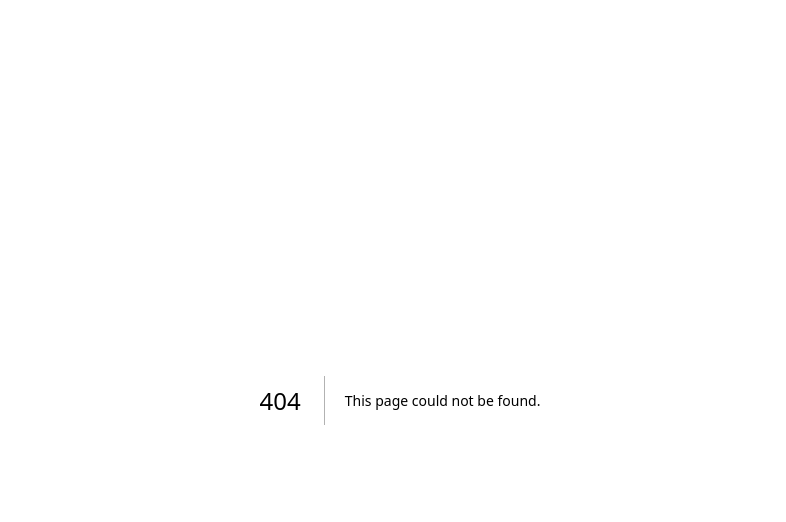
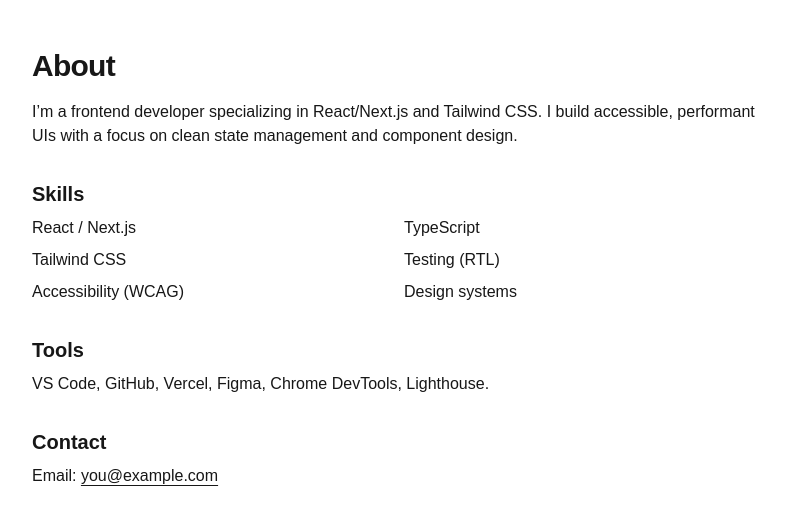
Before and after one commit to Inamarie84/portfolio2, a Next.js app: page /about in a window 1280 px wide. Before the commit this address had no page. Shown: the top 522 px of the page, without its empty margins (240-1026 px from the left). Built offline with nearby package versions, Linux system fonts and the light colour scheme.

Commit message:
set up project with dependencies folders and files

```diff
--- /dev/null
+++ b/src/app/about/page.tsx
@@ -0,0 +1,52 @@
+import type { Metadata } from 'next';
+
+export const metadata: Metadata = {
+  title: 'About',
+  description: 'Bio, skills, tools, and contact.',
+};
+
+export default function AboutPage() {
+  return (
+    <main className="mx-auto max-w-3xl px-4 py-12">
+      <h1 className="text-3xl font-semibold tracking-tight">About</h1>
+
+      <p className="mt-4 text-ink/85">
+        I’m a frontend developer specializing in React/Next.js and Tailwind CSS.
+        I build accessible, performant UIs with a focus on clean state
+        management and component design.
+      </p>
+
+      <section className="mt-8">
+        <h2 className="text-xl font-semibold">Skills</h2>
+        <ul className="mt-2 grid grid-cols-2 gap-2 text-ink/85">
+          <li>React / Next.js</li>
+          <li>TypeScript</li>
+          <li>Tailwind CSS</li>
+          <li>Testing (RTL)</li>
+          <li>Accessibility (WCAG)</li>
+          <li>Design systems</li>
+        </ul>
+      </section>
+
+      <section className="mt-8">
+        <h2 className="text-xl font-semibold">Tools</h2>
+        <p className="mt-2 text-ink/85">
+          VS Code, GitHub, Vercel, Figma, Chrome DevTools, Lighthouse.
+        </p>
+      </section>
+
+      <section className="mt-8">
+        <h2 className="text-xl font-semibold">Contact</h2>
+        <p className="mt-2 text-ink/85">
+          Email:{' '}
+          <a
+            className="underline decoration-gilt underline-offset-4"
+            href="mailto:you@example.com"
+          >
+            you@example.com
+          </a>
+        </p>
+      </section>
+    </main>
+  );
+}
```
